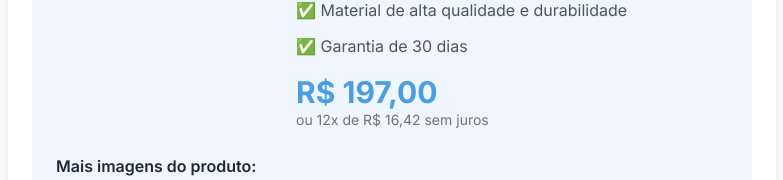
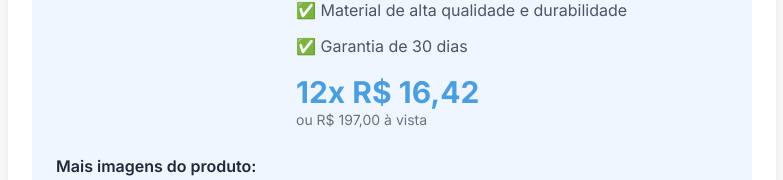
Before and after one commit to Italo-omni/venda-postura-magic, a React (Vite) app: page /checkout in a window 1280 px wide. Shown: the part 334-514 px from the top of the page, without its empty margins (248-1031 px from the left). Built offline with nearby package versions, Linux system fonts and the light colour scheme.

Commit message:
Refactor checkout page
Focus checkout page on 12-installment pricing instead of total price.

```diff
--- a/src/components/checkout/ProductSummary.tsx
+++ b/src/components/checkout/ProductSummary.tsx
@@ -1,3 +1,4 @@
+
 import { Gallery } from "../Gallery";
 
 export const ProductSummary = () => {
@@ -21,8 +22,8 @@ export const ProductSummary = () => {
             <p className="text-gray-600">✅ Garantia de 30 dias</p>
           </div>
           <div className="mt-4">
-            <p className="text-3xl font-bold text-primary">R$ 197,00</p>
-            <p className="text-sm text-gray-500">ou 12x de R$ 16,42 sem juros</p>
+            <p className="text-3xl font-bold text-primary">12x R$ 16,42</p>
+            <p className="text-sm text-gray-500">ou R$ 197,00 à vista</p>
           </div>
         </div>
       </div>
```
